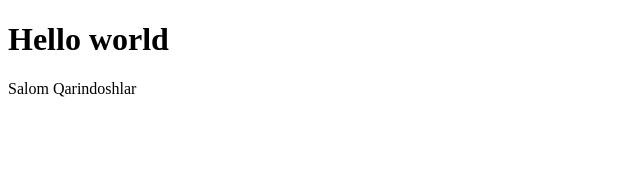
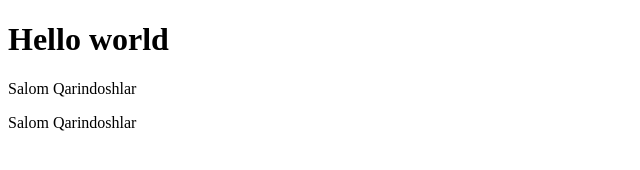
Before and after one commit to RAHMATJONKHOLMIRZAYEV/Github-amaliyot, a plain HTML site: page index.html in a window 1280 px wide. Shown: the whole page, without its empty margins (0-640 px from the left). Drawn offline with Linux system fonts and the light colour scheme.

Commit message:
add new string tag

```diff
--- a/index.html
+++ b/index.html
@@ -9,7 +9,7 @@
 <body>
     <h1>Hello world</h1>
     <p>Salom Qarindoshlar</p>
-
+    <string>Salom Qarindoshlar</string>
     <script src="script.js"></script>
 </body>
 </html>
```
